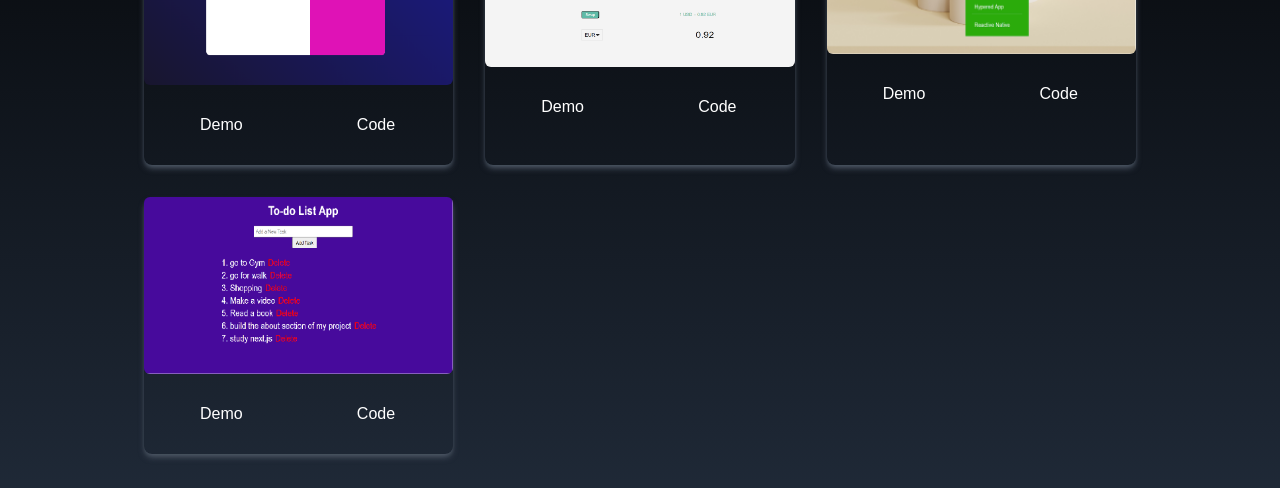
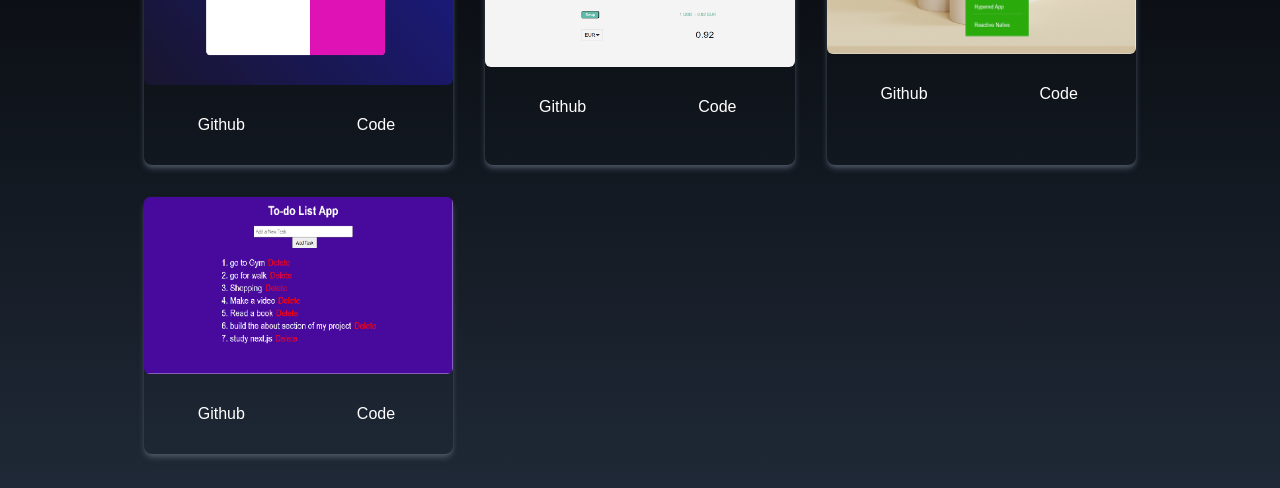
Before and after one commit to mohamud-Hasen/My-Portifolio, a React (Create React App) app: page / in a window 1280 px wide. Shown: the part 1905-2393 px from the top of the page. Built offline with nearby package versions, Linux system fonts and the light colour scheme; a web font is replaced by a local one.

Commit message:
projects github links added

```diff
--- a/src/components/Portfolio.jsx
+++ b/src/components/Portfolio.jsx
@@ -8,20 +8,23 @@ const Portfolio = () => {
     const portifolios = [
         {
             id: 1,
-            src: calenderOne
+            src: calenderOne,
+            github: 'https://github.com/mohamud-Hasen/Calendar'
         },
         {
             id: 2,
-            src: exchangeOne
+            src: exchangeOne,
+            github: 'https://github.com/mohamud-Hasen/Exchange-Rate-Calculator'
         },
         {
             id: 3,
             src: thumbnail2,
-            URL: 'https://github.com/mohamud-Hasen/dropdown-menu'
+            github: 'https://github.com/mohamud-Hasen/dropdown-menu'
         },
         {
             id: 4,
-            src: todoList
+            src: todoList,
+            github: 'https://github.com/mohamud-Hasen/To-do-list'
         }
 
     ]
@@ -38,11 +41,11 @@ const Portfolio = () => {
                 <div className='grid sm:grid-cols-2 md:grid-cols-3 gap-8 px-12 sm:px-0'>
 
                 {
-                    portifolios.map(({id, src}) => (
+                    portifolios.map(({id, src, github}) => (
                         <div  key={id}  className='shadow-md shadow-gray-600 rounded-lg'>
                         <img src={src} alt='' className='rounded-md duration-300 hover:scale-105 cursor-pointer' />
                     <div className='flex items-center justify-center'>
-                        <button  className='w-1/2 px-6 py-3 m-4 duration-300 hover:scale-105 hover:underline'>Demo</button>
+                        <button  className='w-1/2 px-6 py-3 m-4 duration-300 hover:scale-105 hover:underline'><a href={github} target='_blank' rel="noreferrer">Github</a></button>
                         <button className='w-1/2 px-6 py-3 m-4 duration-300 hover:scale-105 hover:underline'>Code</button>
                      </div>
                     </div>
```
